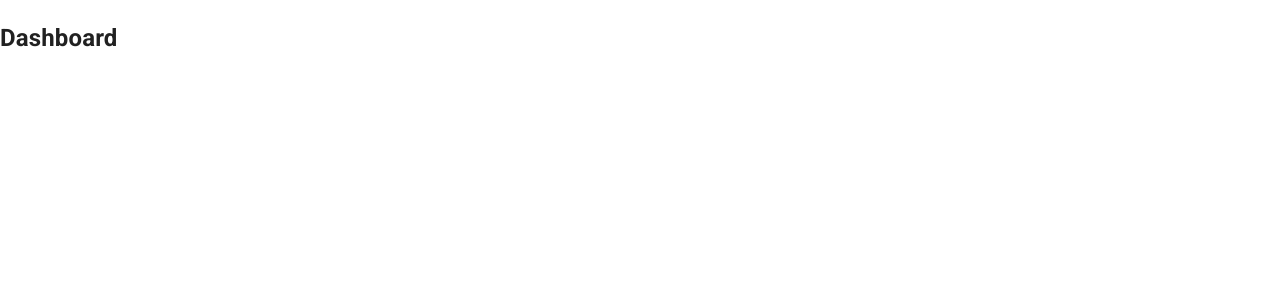
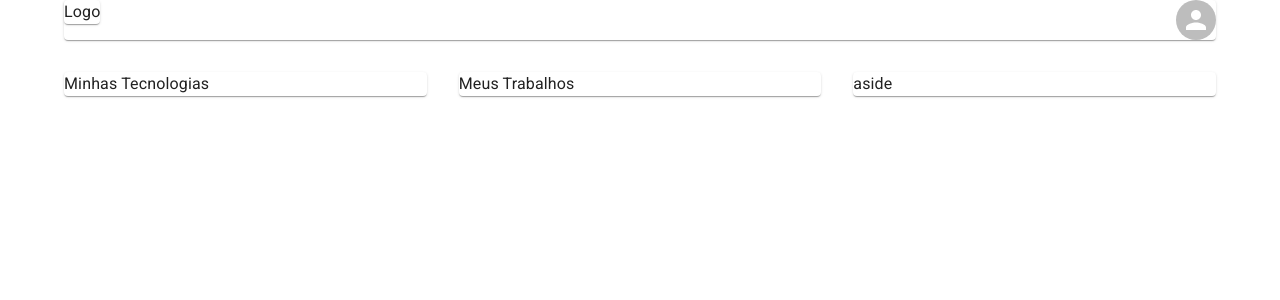
Before and after one commit to Kenzie-Academy-Brasil-Developers/react-entrega-s2-kenzie-hub-danielmsatiro, a React (Create React App) app: page /dashboard in a window 1280 px wide. Shown: the top 300 px of the page. Built offline with nearby package versions, Linux system fonts and the light colour scheme; sample sign-in values are in the browser's storage.

Commit message:
mount basic layout

```diff
--- a/src/pages/Dashboard/index.jsx
+++ b/src/pages/Dashboard/index.jsx
@@ -1,12 +1,39 @@
-import { Redirect } from "react-router"
+import { Redirect } from "react-router";
+import { Container, Grid, Paper, Box, Avatar } from "@mui/material";
+import Logo from "../../assets/logo.svg";
 
-export const Dashboard = ({authenticated}) => {
+export const Dashboard = ({ authenticated }) => {
+  if (!authenticated) {
+    return <Redirect to="/" />;
+  }
 
-    if (!authenticated) {
-        return <Redirect to="/" />;
-      }
-
-    return (
-        <h2>Dashboard</h2>
-    )
-}
+  return (
+    <Container component="main">
+      <Grid container spacing={4}>
+        <Grid item xs={12}>
+          <Paper>
+            <Grid container justifyContent="space-between">
+              <Grid item>
+                <Paper>
+                   Logo
+                </Paper>
+              </Grid>
+              <Grid item>
+                <Avatar alt="" src="" />
+              </Grid>
+            </Grid>
+          </Paper>
+        </Grid>
+        <Grid item xs={12} sm={4}>
+          <Paper>Minhas Tecnologias</Paper>
+        </Grid>
+        <Grid item xs={12} sm={4}>
+          <Paper>Meus Trabalhos</Paper>
+        </Grid>
+        <Grid item xs={12} sm={4}>
+          <Paper>aside</Paper>
+        </Grid>
+      </Grid>
+    </Container>
+  );
+};
--- a/src/pages/Login/index.jsx
+++ b/src/pages/Login/index.jsx
@@ -53,7 +53,6 @@ export const Login = ({ authenticated, setAuthenticated }) => {
       <Box
         component="div"
         sx={{
-          display: "flex",
           background: `url(${Logo}) no-repeat center`,
           height: 40,
         }}
--- a/src/pages/Signup/index.jsx
+++ b/src/pages/Signup/index.jsx
@@ -71,7 +71,6 @@ export const Signup = () => {
       <Box
         component="div"
         sx={{
-          display: "flex",
           background: `url(${Logo}) no-repeat center`,
           height: 40,
         }}
```
